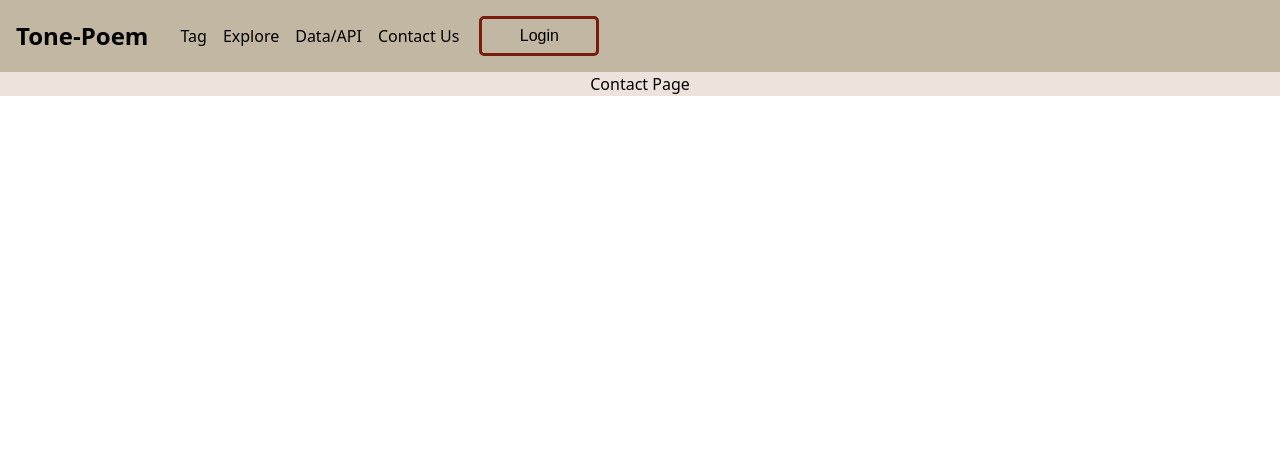
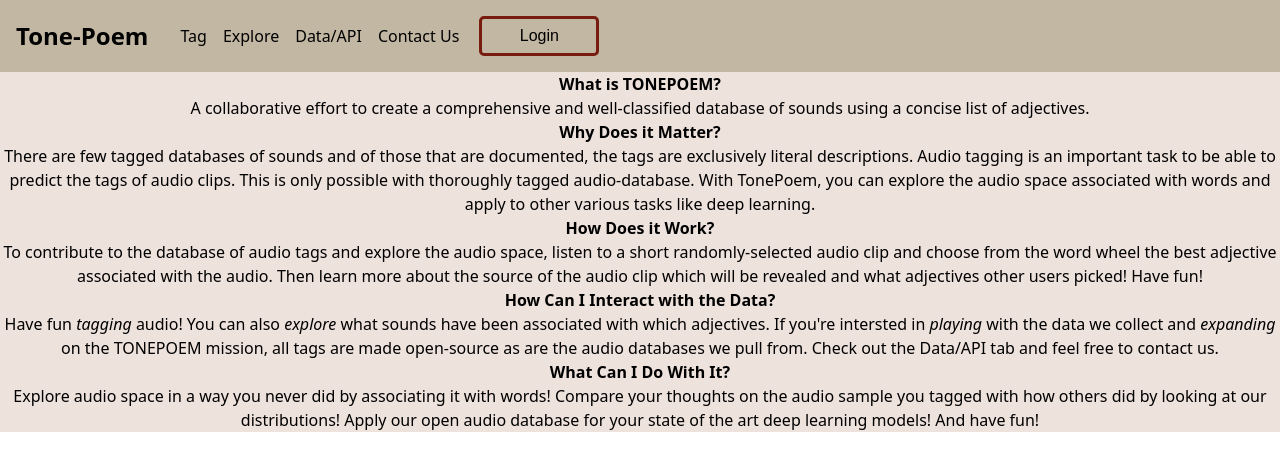
Before and after one commit to cooper-ece-366/anna-lucia-jiyoon-seyun, a React (Create React App) app in the folder tonepoem-app/: page /contact in a window 1280 px wide. Shown: the top 470 px of the page. Built offline with nearby package versions, Linux system fonts and the light colour scheme.

Commit message:
new branch for audio database

```diff
--- a/tonepoem-app/src/contact/Contact.js
+++ b/tonepoem-app/src/contact/Contact.js
@@ -3,9 +3,27 @@ import ReactDOM from 'react-dom'
 
 const Contact = () => {
     return (
-        <div className = "Home">
-            <h2>Contact Page</h2>
+        // <div className = "Home">
+        //     <h2>Contact Page</h2>
+        // </div>
+        <div className = "contact">
+            <h2><strong>What is TONEPOEM?</strong></h2>
+            <span>A collaborative effort to create a comprehensive and well-classified database of sounds using a concise list of adjectives.</span>
+
+            <h2><strong>Why Does it Matter?</strong></h2>
+            <span>There are few tagged databases of sounds and of those that are documented, the tags are exclusively literal descriptions. Audio tagging is an important task to be able to predict the tags of audio clips. This is only possible with thoroughly tagged audio-database. With TonePoem, you can explore the audio space associated with words and apply to other various tasks like deep learning.</span>
+
+            <h2><strong>How Does it Work?</strong></h2>
+            <span>To contribute to the database of audio tags and explore the audio space, listen to a short randomly-selected audio clip and choose from the word wheel the best adjective associated with the audio. Then learn more about the source of the audio clip which will be revealed and what adjectives other users picked! Have fun!</span>
+
+            <h2><strong>How Can I Interact with the Data?</strong></h2>
+            <span>Have fun <i>tagging</i> audio! You can also <i>explore</i> what sounds have been associated with which adjectives. If you're intersted in <i>playing</i> with the data we collect and <i>expanding</i> on the TONEPOEM mission, all tags are made open-source as are the audio databases we pull from. Check out the Data/API tab and feel free to contact us.</span>
+
+            <h2><strong>What Can I Do With It?</strong></h2>
+            <span>Explore audio space in a way you never did by associating it with words! Compare your thoughts on the audio sample you tagged with how others did by looking at our distributions! Apply our open audio database for your state of the art deep learning models! And have fun!</span>
         </div>
+
+
     );
 }
 
--- a/tonepoem-app/src/home/Home.js
+++ b/tonepoem-app/src/home/Home.js
@@ -4,21 +4,23 @@ import './Home.css'
 
 const Home = () => {
     return (
+
         <div className = "Home">
-            <h2>What is TONEPOEM?</h2>
-            <span>A collaborative effort to create a comprehensive and well-classified database of sounds using a concise list of adjectives.</span>
+            <strong>Welcome to TonePoem</strong>
+            {/*<h2><strong>What is TONEPOEM?</strong></h2>*/}
+            {/*<span>A collaborative effort to create a comprehensive and well-classified database of sounds using a concise list of adjectives.</span>*/}
 
-            <h2>Why Does it Matter?</h2>
-            <span>There are few tagged databases of sounds and of those that are documented, the tags are exclusively literal descriptions. Audio tagging is an important task to be able to predict the tags of audio clips. This is only possible with thoroughly tagged audio-database. With TonePoem, you can explore the audio space associated with words and apply to other various tasks like deep learning.</span>
+            {/*<h2><strong>Why Does it Matter?</strong></h2>*/}
+            {/*<span>There are few tagged databases of sounds and of those that are documented, the tags are exclusively literal descriptions. Audio tagging is an important task to be able to predict the tags of audio clips. This is only possible with thoroughly tagged audio-database. With TonePoem, you can explore the audio space associated with words and apply to other various tasks like deep learning.</span>*/}
 
-            <h2>How Does it Work?</h2>
-            <span>To contribute to the database of audio tags and explore the audio space, listen to a short randomly-selected audio clip and choose from the word wheel the best adjective associated with the audio. Then learn more about the source of the audio clip which will be revealed and what adjectives other users picked! Have fun!</span>
+            {/*<h2><strong>How Does it Work?</strong></h2>*/}
+            {/*<span>To contribute to the database of audio tags and explore the audio space, listen to a short randomly-selected audio clip and choose from the word wheel the best adjective associated with the audio. Then learn more about the source of the audio clip which will be revealed and what adjectives other users picked! Have fun!</span>*/}
 
-            <h2>How Can I Interact with the Data?</h2>
-            <span>Have fun <i>tagging</i> audio! You can also <i>explore</i> what sounds have been associated with which adjectives. If you're intersted in <i>playing</i> with the data we collect and <i>expanding</i> on the TONEPOEM mission, all tags are made open-source as are the audio databases we pull from. Check out the Data/API tab and feel free to contact us.</span>
+            {/*<h2><strong>How Can I Interact with the Data?</strong></h2>*/}
+            {/*<span>Have fun <i>tagging</i> audio! You can also <i>explore</i> what sounds have been associated with which adjectives. If you're intersted in <i>playing</i> with the data we collect and <i>expanding</i> on the TONEPOEM mission, all tags are made open-source as are the audio databases we pull from. Check out the Data/API tab and feel free to contact us.</span>*/}
 
-            <h2>What Can I Do With It?</h2>
-            <span>Explore audio space in a way you never did by associating it with words! Compare your thoughts on the audio sample you tagged with how others did by looking at our distributions! Apply our open audio database for your state of the art deep learning models! And have fun!</span>
+            {/*<h2><strong>What Can I Do With It?</strong></h2>*/}
+            {/*<span>Explore audio space in a way you never did by associating it with words! Compare your thoughts on the audio sample you tagged with how others did by looking at our distributions! Apply our open audio database for your state of the art deep learning models! And have fun!</span>*/}
         </div>
     );
 }
```
Also changed, not shown: 2 other files (tests, documents, lock files or other folders).
